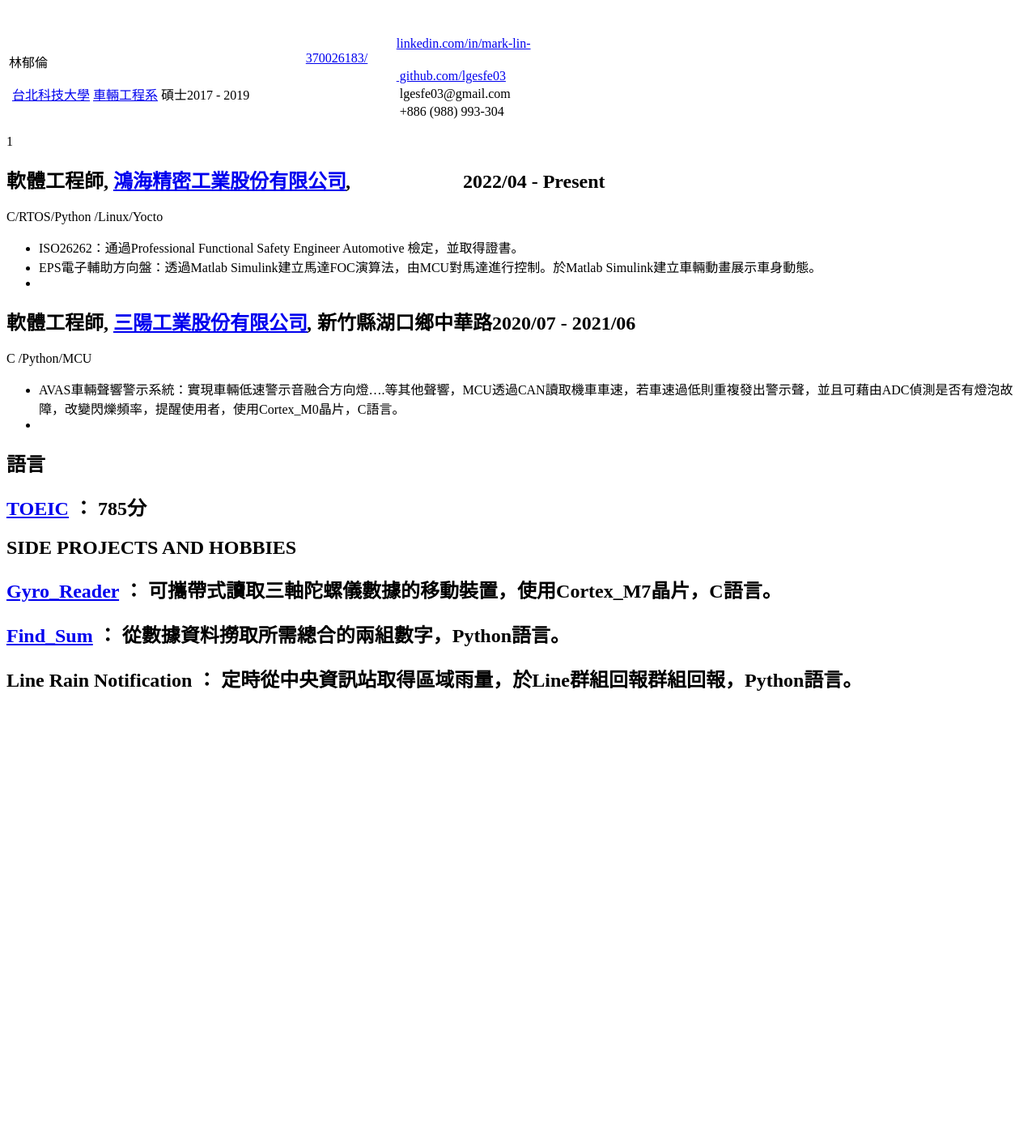
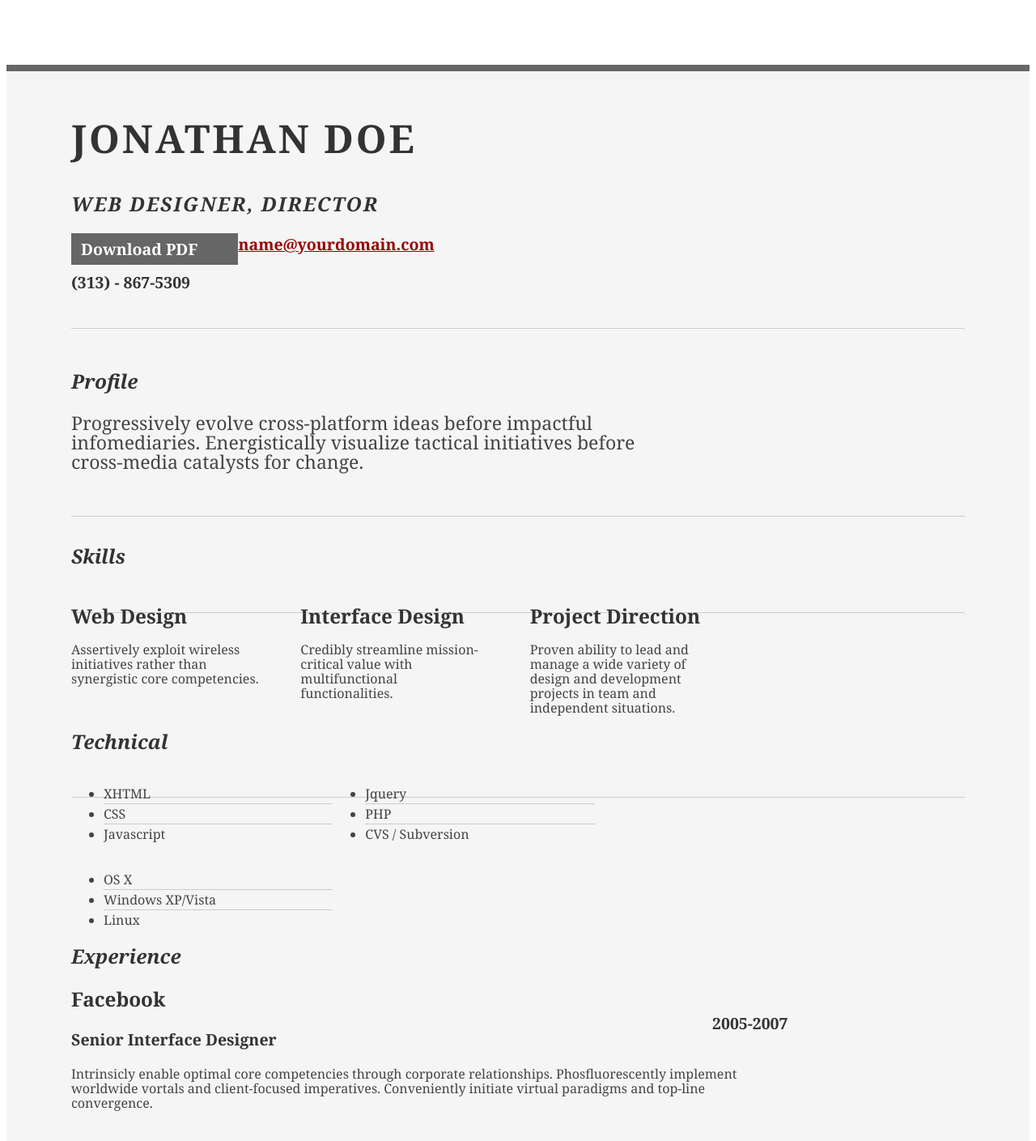
Before and after one commit to lgesfe03/lgesfe03.github.io, a plain HTML site: page index.html in a window 1280 px wide. Shown: the top 1409 px of the page at 81% size. Before the commit the page ends 909 px from the top, so only its background shows below. Drawn offline with Linux system fonts and the light colour scheme; a small style sheet from the web is missing.

Commit message:
resume template upload

```diff
--- a/index.html
+++ b/index.html
@@ -1,50 +1,167 @@
-<p>&nbsp;</p>
-<table width="720">
-<tbody>
-<tr>
-<td rowspan="4" width="369">
-<p>林郁倫</p>
-<p>&nbsp;<a href="https://www.ntut.edu.tw/">台北科技大學</a> <a href="https://ve.ntut.edu.tw/">車輛工程系</a> 碩士2017 - 2019</p>
-</td>
-<td width="351">
-<p>&nbsp;&nbsp;&nbsp;&nbsp;&nbsp;&nbsp;&nbsp;&nbsp;&nbsp;&nbsp;&nbsp;&nbsp;&nbsp;&nbsp;&nbsp;&nbsp;&nbsp;&nbsp;&nbsp;&nbsp;&nbsp;&nbsp;&nbsp;&nbsp;&nbsp;&nbsp;&nbsp; <a href="https://www.linkedin.com/in/mark-lin-370026183/">linkedin.com/in/mark-lin-370026183/</a></p>
-</td>
-</tr>
-<tr>
-<td width="351">
-<p>&nbsp;&nbsp;&nbsp;&nbsp;&nbsp;&nbsp;&nbsp;&nbsp;&nbsp;&nbsp;&nbsp;&nbsp;&nbsp;&nbsp;&nbsp;&nbsp;&nbsp;&nbsp;&nbsp;&nbsp;&nbsp;&nbsp;&nbsp;&nbsp;&nbsp;&nbsp;&nbsp; <a href="https://github.com/lgesfe03">&nbsp;github.com/lgesfe03</a></p>
-</td>
-</tr>
-<tr>
-<td width="351">
-<p>&nbsp;&nbsp;&nbsp;&nbsp;&nbsp;&nbsp;&nbsp;&nbsp;&nbsp;&nbsp;&nbsp;&nbsp;&nbsp;&nbsp;&nbsp;&nbsp;&nbsp;&nbsp;&nbsp;&nbsp;&nbsp;&nbsp;&nbsp;&nbsp;&nbsp;&nbsp;&nbsp;&nbsp; lgesfe03@gmail.com</p>
-</td>
-</tr>
-<tr>
-<td width="351">
-<p>&nbsp;&nbsp;&nbsp;&nbsp;&nbsp;&nbsp;&nbsp;&nbsp;&nbsp;&nbsp;&nbsp;&nbsp;&nbsp;&nbsp;&nbsp;&nbsp;&nbsp;&nbsp;&nbsp;&nbsp;&nbsp;&nbsp;&nbsp;&nbsp;&nbsp;&nbsp;&nbsp;&nbsp; +886 (988) 993-304</p>
-</td>
-</tr>
-</tbody>
-</table>
-<p>1</p>
-<h2>軟體工程師, <a href="https://www.foxconn.com/">鴻海精密工業股份有限公司</a><em>,&nbsp; &nbsp; &nbsp; &nbsp; &nbsp; &nbsp; &nbsp; &nbsp; &nbsp; &nbsp; &nbsp; &nbsp;</em>2022/04 - Present</h2>
-<p>C/RTOS/Python /Linux/Yocto</p>
-<ul>
-<li>ISO26262：通過Professional Functional Safety Engineer Automotive 檢定，並取得證書。</li>
-<li>EPS電子輔助方向盤：透過Matlab Simulink建立馬達FOC演算法，由MCU對馬達進行控制。於Matlab Simulink建立車輛動畫展示車身動態。</li>
-<li></li>
-</ul>
-<h2>軟體工程師, <a href="https://www.sanyang.com.tw/">三陽工業股份有限公司</a><em>, </em>新竹縣湖口鄉中華路2020/07 - 2021/06</h2>
-<p>C /Python/MCU</p>
-<ul>
-<li>AVAS車輛聲響警示系統：實現車輛低速警示音融合方向燈&hellip;.等其他聲響，MCU透過CAN讀取機車車速，若車速過低則重複發出警示聲，並且可藉由ADC偵測是否有燈泡故障，改變閃爍頻率，提醒使用者，使用Cortex_M0晶片，C語言。</li>
-<li></li>
-</ul>
-<h2>語言</h2>
-<h2><a href="https://github.com/lgesfe03/NUC131">TOEIC</a> ： 785分</h2>
-<h2>SIDE PROJECTS AND HOBBIES</h2>
-<h2><a href="https://github.com/lgesfe03/NUC131">Gyro_Reader</a> ： 可攜帶式讀取三軸陀螺儀數據的移動裝置，使用Cortex_M7晶片，C語言。</h2>
-<h2><a href="https://github.com/lgesfe03/Find_Sum_-excel">Find_Sum</a> ： 從數據資料撈取所需總合的兩組數字，Python語言。</h2>
-<h2>Line Rain Notification ： 定時從中央資訊站取得區域雨量，於Line群組回報群組回報，Python語言。</h2>
-<p>&nbsp;</p>
+<!DOCTYPE html PUBLIC "-//W3C//DTD XHTML 1.0 Strict//EN" "http://www.w3.org/TR/xhtml1/DTD/xhtml1-strict.dtd">
+<html>
+<head>
+
+	<title>Jonathan Doe | Web Designer, Director | name@yourdomain.com</title>
+	<meta http-equiv="content-type" content="text/html; charset=utf-8" />
+
+	<meta name="keywords" content="" />
+	<meta name="description" content="" />
+
+	<link rel="stylesheet" type="text/css" href="http://yui.yahooapis.com/2.7.0/build/reset-fonts-grids/reset-fonts-grids.css" media="all" />
+	<link rel="stylesheet" type="text/css" href="resume.css" media="all" />
+
+</head>
+<body>
+
+<div id="doc2" class="yui-t7">
+	<div id="inner">
+
+		<div id="hd">
+			<div class="yui-gc">
+				<div class="yui-u first">
+					<h1>Jonathan Doe</h1>
+					<h2>Web Designer, Director</h2>
+				</div>
+
+				<div class="yui-u">
+					<div class="contact-info">
+						<h3><a id="pdf" href="#">Download PDF</a></h3>
+						<h3><a href="mailto:name@yourdomain.com">name@yourdomain.com</a></h3>
+						<h3>(313) - 867-5309</h3>
+					</div><!--// .contact-info -->
+				</div>
+			</div><!--// .yui-gc -->
+		</div><!--// hd -->
+
+		<div id="bd">
+			<div id="yui-main">
+				<div class="yui-b">
+
+					<div class="yui-gf">
+						<div class="yui-u first">
+							<h2>Profile</h2>
+						</div>
+						<div class="yui-u">
+							<p class="enlarge">
+								Progressively evolve cross-platform ideas before impactful infomediaries. Energistically visualize tactical initiatives before cross-media catalysts for change.
+							</p>
+						</div>
+					</div><!--// .yui-gf -->
+
+					<div class="yui-gf">
+						<div class="yui-u first">
+							<h2>Skills</h2>
+						</div>
+						<div class="yui-u">
+
+								<div class="talent">
+									<h2>Web Design</h2>
+									<p>Assertively exploit wireless initiatives rather than synergistic core competencies.	</p>
+								</div>
+
+								<div class="talent">
+									<h2>Interface Design</h2>
+									<p>Credibly streamline mission-critical value with multifunctional functionalities.	 </p>
+								</div>
+
+								<div class="talent">
+									<h2>Project Direction</h2>
+									<p>Proven ability to lead and manage a wide variety of design and development projects in team and independent situations.</p>
+								</div>
+						</div>
+					</div><!--// .yui-gf -->
+
+					<div class="yui-gf">
+						<div class="yui-u first">
+							<h2>Technical</h2>
+						</div>
+						<div class="yui-u">
+							<ul class="talent">
+								<li>XHTML</li>
+								<li>CSS</li>
+								<li class="last">Javascript</li>
+							</ul>
+
+							<ul class="talent">
+								<li>Jquery</li>
+								<li>PHP</li>
+								<li class="last">CVS / Subversion</li>
+							</ul>
+
+							<ul class="talent">
+								<li>OS X</li>
+								<li>Windows XP/Vista</li>
+								<li class="last">Linux</li>
+							</ul>
+						</div>
+					</div><!--// .yui-gf-->
+
+					<div class="yui-gf">
+
+						<div class="yui-u first">
+							<h2>Experience</h2>
+						</div><!--// .yui-u -->
+
+						<div class="yui-u">
+
+							<div class="job">
+								<h2>Facebook</h2>
+								<h3>Senior Interface Designer</h3>
+								<h4>2005-2007</h4>
+								<p>Intrinsicly enable optimal core competencies through corporate relationships. Phosfluorescently implement worldwide vortals and client-focused imperatives. Conveniently initiate virtual paradigms and top-line convergence. </p>
+							</div>
+
+							<div class="job">
+								<h2>Apple Inc.</h2>
+								<h3>Senior Interface Designer</h3>
+								<h4>2005-2007</h4>
+								<p>Progressively reconceptualize multifunctional "outside the box" thinking through inexpensive methods of empowerment. Compellingly morph extensive niche markets with mission-critical ideas. Phosfluorescently deliver bricks-and-clicks strategic theme areas rather than scalable benefits. </p>
+							</div>
+
+							<div class="job">
+								<h2>Microsoft</h2>
+								<h3>Principal and Creative Lead</h3>
+								<h4>2004-2005</h4>
+								<p>Intrinsicly transform flexible manufactured products without excellent intellectual capital. Energistically evisculate orthogonal architectures through covalent action items. Assertively incentivize sticky platforms without synergistic materials. </p>
+							</div>
+
+
+							<div class="job last">
+								<h2>International Business Machines (IBM)</h2>
+								<h3>Lead Web Designer</h3>
+								<h4>2001-2004</h4>
+								<p>Globally re-engineer cross-media schemas through viral methods of empowerment. Proactively grow long-term high-impact human capital and highly efficient innovation. Intrinsicly iterate excellent e-tailers with timely e-markets.</p>
+							</div>
+
+						</div><!--// .yui-u -->
+					</div><!--// .yui-gf -->
+
+
+					<div class="yui-gf last">
+						<div class="yui-u first">
+							<h2>Education</h2>
+						</div>
+						<div class="yui-u">
+							<h2>Indiana University - Bloomington, Indiana</h2>
+							<h3>Dual Major, Economics and English &mdash; <strong>4.0 GPA</strong> </h3>
+						</div>
+					</div><!--// .yui-gf -->
+
+
+				</div><!--// .yui-b -->
+			</div><!--// yui-main -->
+		</div><!--// bd -->
+
+		<div id="ft">
+			<p>Jonathan Doe &mdash; <a href="mailto:name@yourdomain.com">name@yourdomain.com</a> &mdash; (313) - 867-5309</p>
+		</div><!--// footer -->
+
+	</div><!-- // inner -->
+
+
+</div><!--// doc -->
+
+
+</body>
+</html>
--- /dev/null
+++ b/resume.css
@@ -0,0 +1,72 @@
+/*
+---------------------------------------------------------------------------------
+	STRIPPED DOWN RESUME TEMPLATE
+    html resume
+
+    v0.9: 5/28/09
+
+    design and code by: thingsthatarebrown.com
+                        (matt brown)
+---------------------------------------------------------------------------------
+*/
+
+
+.msg { padding: 10px; background: #222; position: relative; }
+.msg h1 { color: #fff;  }
+.msg a { margin-left: 20px; background: #408814; color: white; padding: 4px 8px; text-decoration: none; }
+.msg a:hover { background: #266400; }
+
+/* //-- yui-grids style overrides -- */
+body { font-family: Georgia; color: #444; }
+#inner { padding: 10px 80px; margin: 80px auto; background: #f5f5f5; border: solid #666; border-width: 8px 0 2px 0; }
+.yui-gf { margin-bottom: 2em; padding-bottom: 2em; border-bottom: 1px solid #ccc; }
+
+/* //-- header, body, footer -- */
+#hd { margin: 2.5em 0 3em 0; padding-bottom: 1.5em; border-bottom: 1px solid #ccc }
+#hd h2 { text-transform: uppercase; letter-spacing: 2px; }
+#bd, #ft { margin-bottom: 2em; }
+
+/* //-- footer -- */
+#ft { padding: 1em 0 5em 0; font-size: 92%; border-top: 1px solid #ccc; text-align: center; }
+#ft p { margin-bottom: 0; text-align: center;   }
+
+/* //-- core typography and style -- */
+#hd h1 { font-size: 48px; text-transform: uppercase; letter-spacing: 3px; }
+h2 { font-size: 152% }
+h3, h4 { font-size: 122%; }
+h1, h2, h3, h4 { color: #333; }
+p { font-size: 100%; line-height: 18px; padding-right: 3em; }
+a { color: #990003 }
+a:hover { text-decoration: none; }
+strong { font-weight: bold; }
+li { line-height: 24px; border-bottom: 1px solid #ccc; }
+p.enlarge { font-size: 144%; padding-right: 6.5em; line-height: 24px; }
+p.enlarge span { color: #000 }
+.contact-info { margin-top: 7px; }
+.first h2 { font-style: italic; }
+.last { border-bottom: 0 }
+
+
+/* //-- section styles -- */
+
+a#pdf { display: block; float: left; background: #666; color: white; padding: 6px 50px 6px 12px; margin-bottom: 6px; text-decoration: none;  }
+a#pdf:hover { background: #222; }
+
+.job { position: relative; margin-bottom: 1em; padding-bottom: 1em; border-bottom: 1px solid #ccc; }
+.job h4 { position: absolute; top: 0.35em; right: 0 }
+.job p { margin: 0.75em 0 3em 0; }
+
+.last { border: none; }
+.skills-list {  }
+.skills-list ul { margin: 0; }
+.skills-list li { margin: 3px 0; padding: 3px 0; }
+.skills-list li span { font-size: 152%; display: block; margin-bottom: -2px; padding: 0 }
+.talent { width: 32%; float: left }
+.talent h2 { margin-bottom: 6px; }
+
+#srt-ttab { margin-bottom: 100px; text-align: center;  }
+#srt-ttab img.last { margin-top: 20px }
+
+/* --// override to force 1/8th width grids -- */
+.yui-gf .yui-u{width:80.2%;}
+.yui-gf div.first{width:12.3%;}
```
Also changed, not shown: srt.png (added), ttab.png (added).
